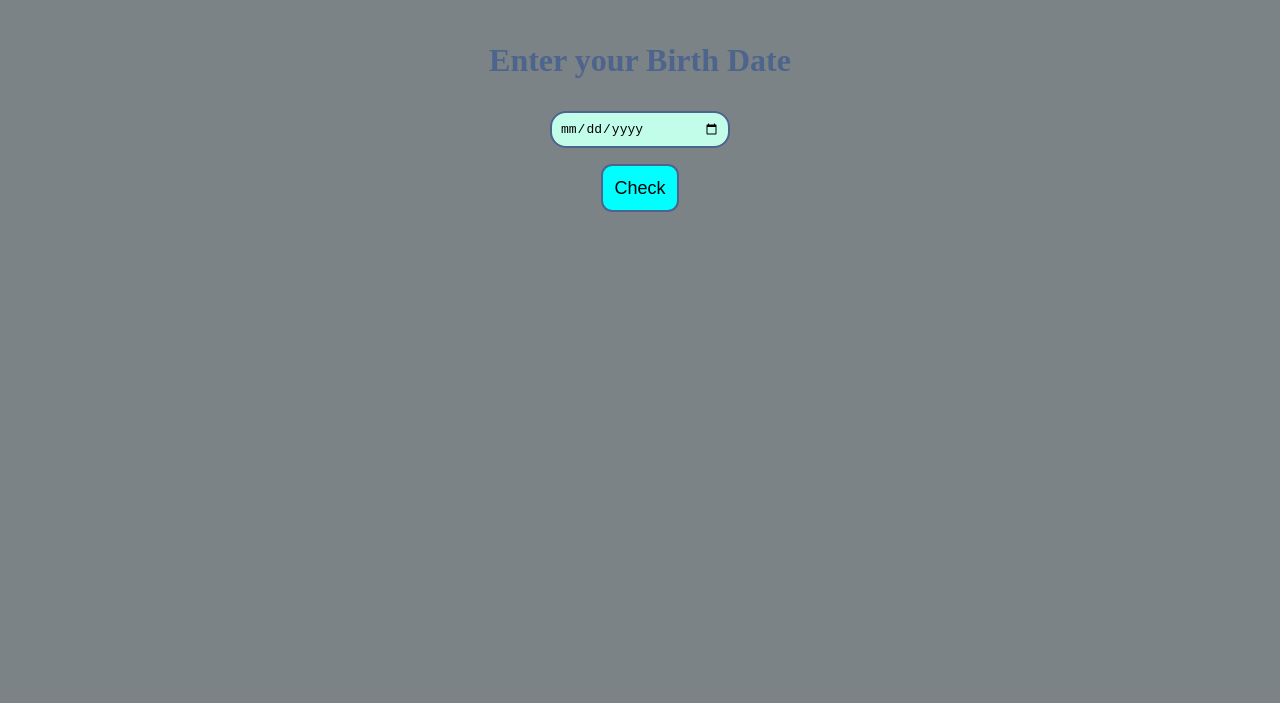
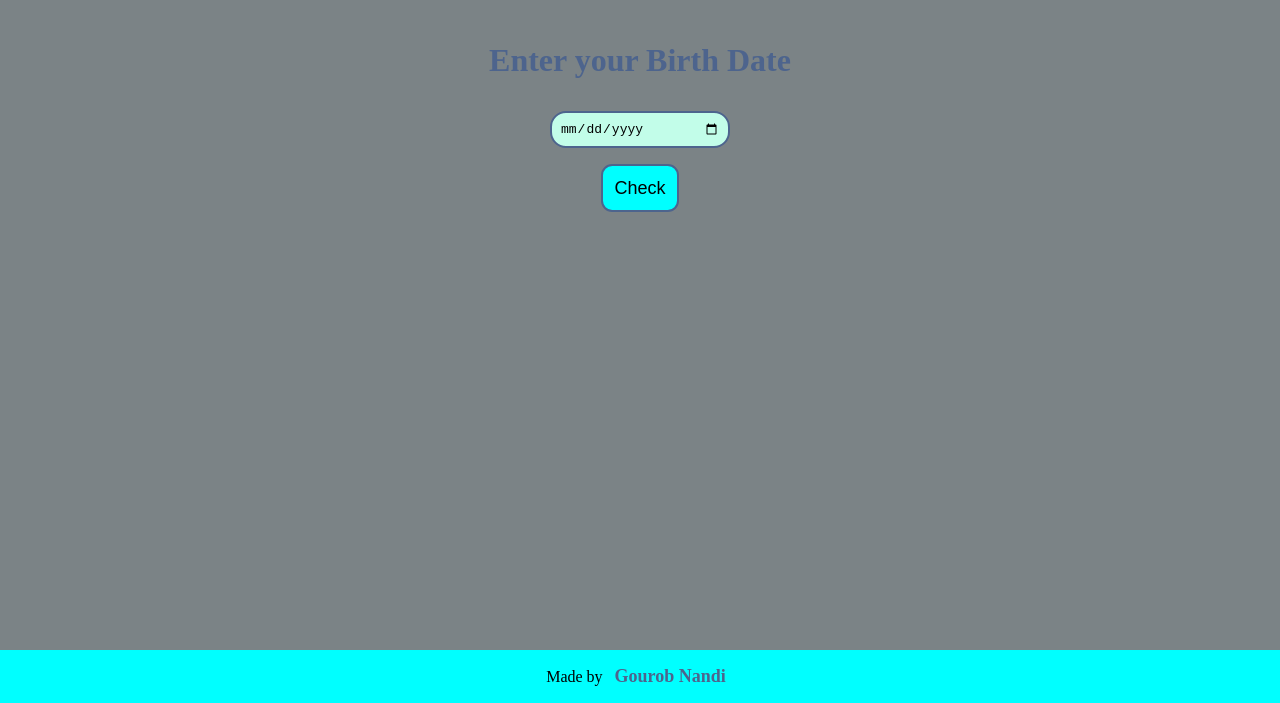
Before and after one commit to iamgora97/neogcamp-Palindrome-Birthday, a plain HTML site: page index.html in a window 1280 px wide. Shown: the part 97-800 px from the top of the page. Drawn offline with Linux system fonts and the light colour scheme.

Commit message:
Update index.html

```diff
--- a/index.html
+++ b/index.html
@@ -16,6 +16,10 @@
         <input type="date" id='user-input' />
         <button id="check-btn">Check</button>
         <p id="output"></p>
+    </div>
+    <footer>
+        <div">Made by <a href="https://gourobnandi.netlify.app/" target="_blank">Gourob Nandi</a></div>
+    </footer>
 
     <script src="app.js"></script>
 </body>
```
